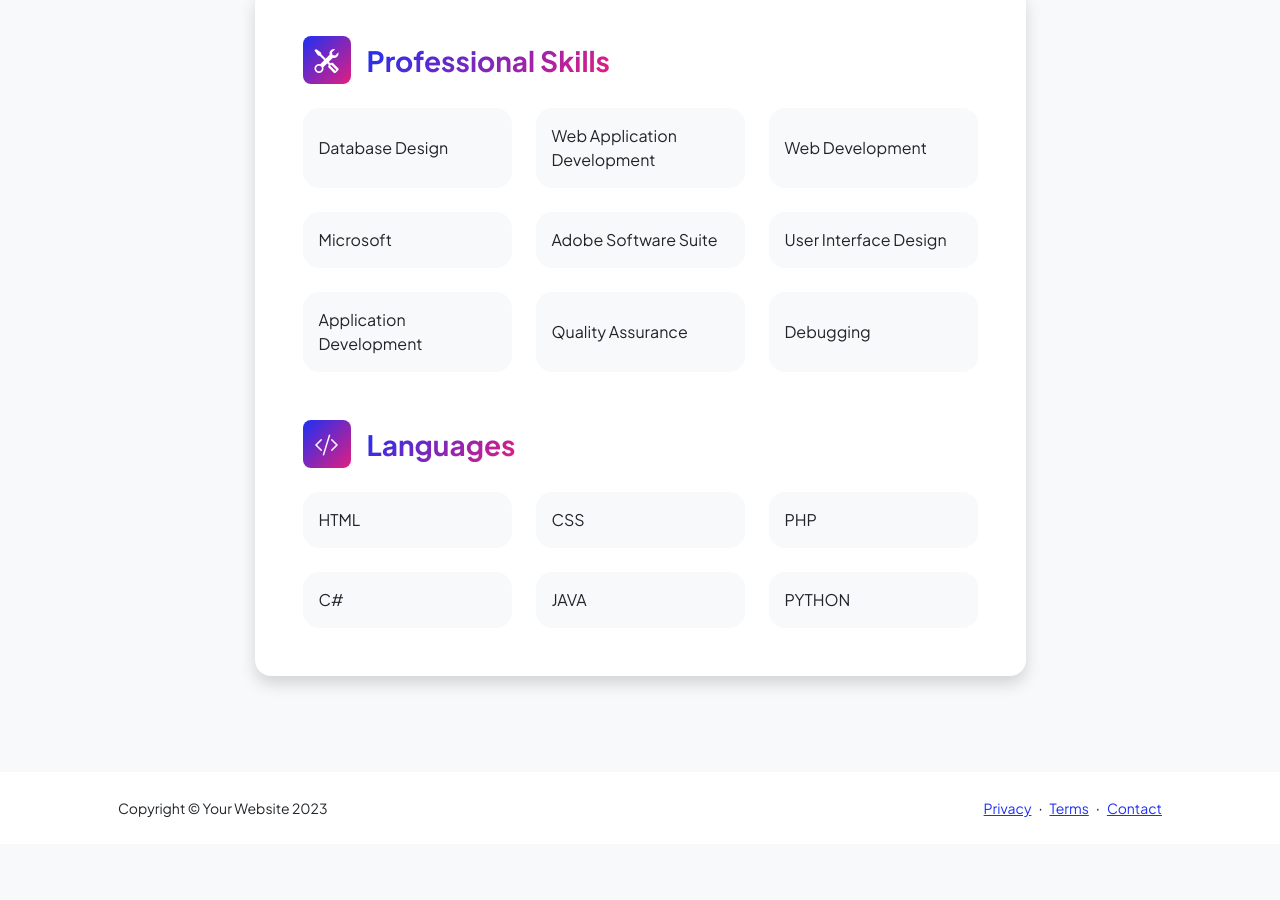
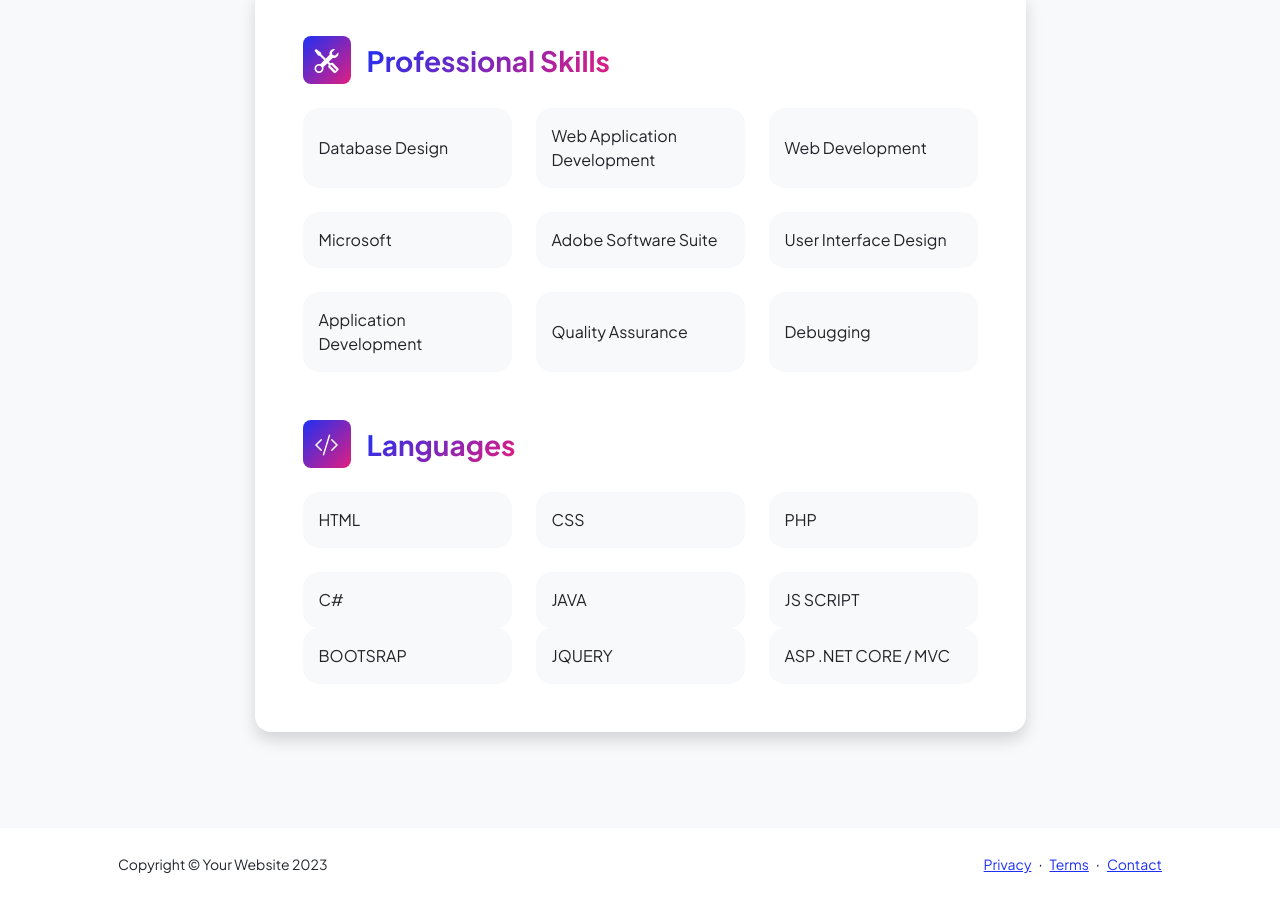
Before and after one commit to EscaleraJandel123/MyPortfolio.github.io, a plain HTML site: page resume.html in a window 1280 px wide. Shown: the part 2559-3459 px from the top of the page. Before the commit the page ends 3403 px from the top, so only its background shows below. Drawn offline with nearby package versions, Linux system fonts and the light colour scheme.

Commit message:
Update resume.html

```diff
--- a/resume.html
+++ b/resume.html
@@ -258,7 +258,12 @@
                                         <div class="row row-cols-1 row-cols-md-3">
                                             <div class="col mb-4 mb-md-0"><div class="d-flex align-items-center bg-light rounded-4 p-3 h-100">C#</div></div>
                                             <div class="col mb-4 mb-md-0"><div class="d-flex align-items-center bg-light rounded-4 p-3 h-100">JAVA</div></div>
-                                            <div class="col"><div class="d-flex align-items-center bg-light rounded-4 p-3 h-100">PYTHON</div></div>
+                                            <div class="col"><div class="d-flex align-items-center bg-light rounded-4 p-3 h-100">JS SCRIPT</div></div>
+                                        </div>
+                                        <div class="row row-cols-1 row-cols-md-3">
+                                            <div class="col mb-4 mb-md-0"><div class="d-flex align-items-center bg-light rounded-4 p-3 h-100">BOOTSRAP</div></div>
+                                            <div class="col mb-4 mb-md-0"><div class="d-flex align-items-center bg-light rounded-4 p-3 h-100">JQUERY</div></div>
+                                            <div class="col"><div class="d-flex align-items-center bg-light rounded-4 p-3 h-100">ASP .NET CORE / MVC</div></div>
                                         </div>
                                     </div>
                                 </div>
```
